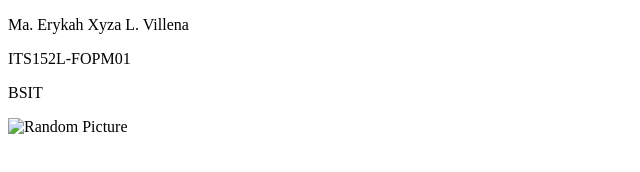
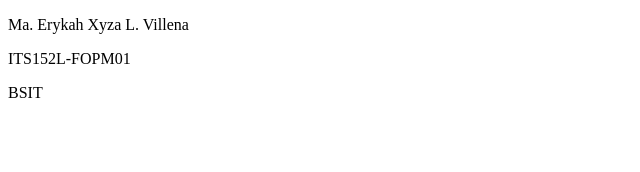
Before and after one commit to xyzavx/villena-IT128, a plain HTML site: page Downloads/cd/index.html in a window 1280 px wide. Shown: the whole page, without its empty margins (0-640 px from the left). Drawn offline with Linux system fonts and the light colour scheme.

Commit message:
Update index.html

```diff
--- a/Downloads/cd/index.html
+++ b/Downloads/cd/index.html
@@ -7,6 +7,5 @@
     <p>Ma. Erykah Xyza L. Villena</p>
     <p>ITS152L-FOPM01</p>
     <p>BSIT</p>
-    <img src="d.png" alt="Random Picture">
 </body>
 </html>
```
